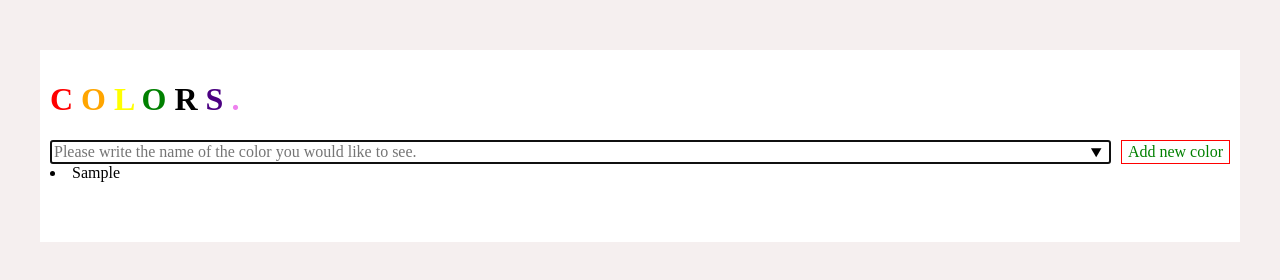
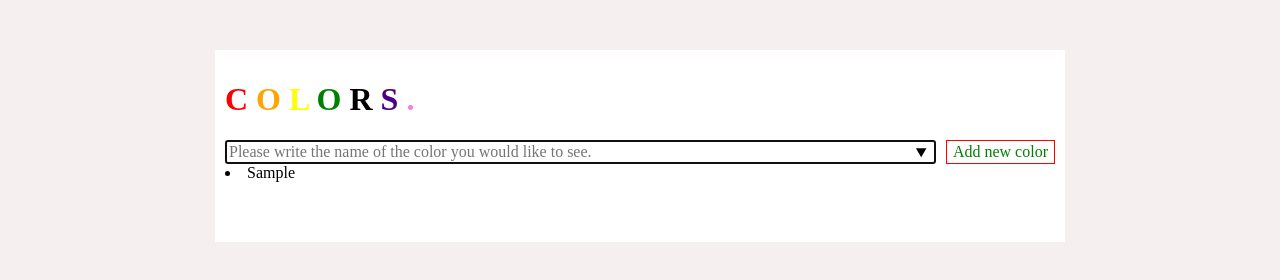
Before and after one commit to MirekSobota/Colors, a plain HTML site: page index.html in a window 1280 px wide. Both pictures are taken after typing "Sample" into the empty fields and a click on the button "Add new color". Drawn offline with nearby package versions, Linux system fonts and the light colour scheme.

Commit message:
Changing max-width

```diff
--- a/css/main.css
+++ b/css/main.css
@@ -1,5 +1,5 @@
 .main {
-    max-width: 1200px;
+    max-width: 850px;
     /* height: 200px; */
     margin: 50px auto;
     padding: 10px;
--- a/css/sectionTwo.css
+++ b/css/sectionTwo.css
@@ -1,5 +1,5 @@
 .square {
     display: block;
-    width: 50px;
+    max-width: 850px;
     height: 50px;
 }
```
